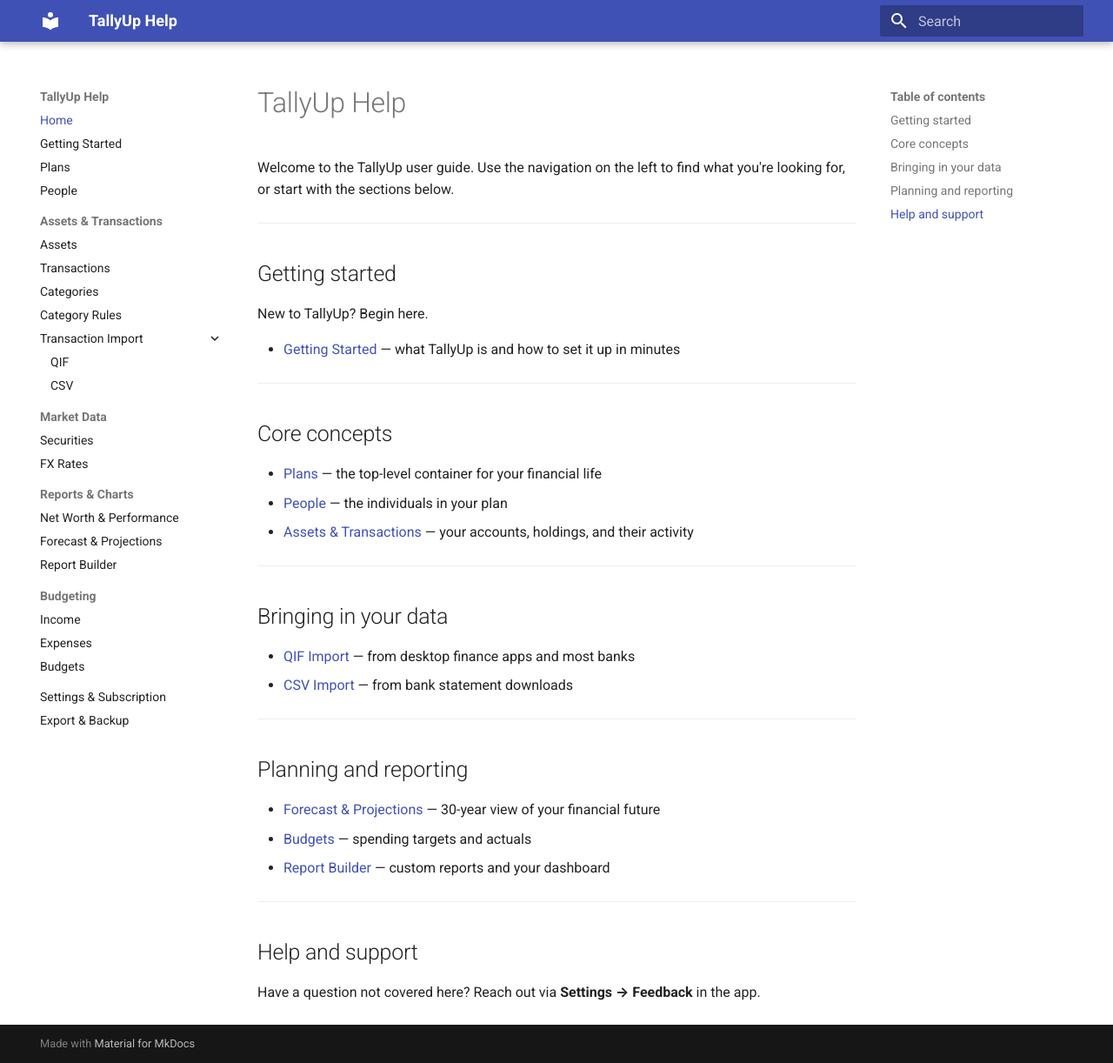
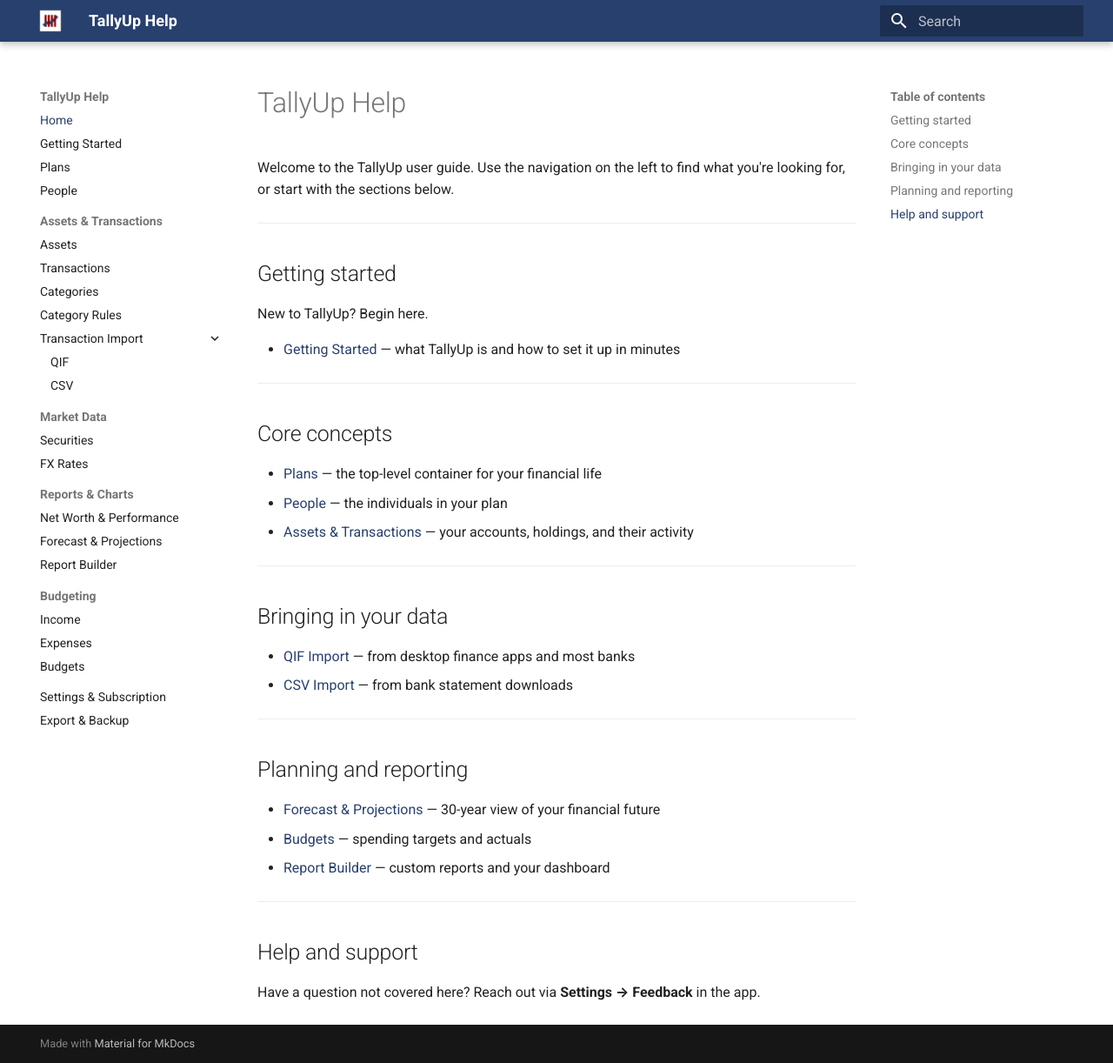
Before and after one commit to erikpb/tallyup-help, an MkDocs documentation site: the page built from docs/index.md, in a window 1280 px wide and 1222 px high. Shown: the whole window at 87% size. Built offline with MkDocs 1.6.1 and Material for MkDocs 9.7.7, drawn with Linux system fonts in a browser that asks for light colours.

Commit message:
Apply TallyUp branding and site configuration
- Replace default Material blue with customBlue (#28406E) via extra.css
- Add app icon as logo and favicon (resized from 1024px to 64px)
- Set custom domain to help.tally-up.app
- Consolidate assets and stylesheets under docs/_assets/
- Gitignore three unreleased feature docs (Capital Gains, Bank Connections, Funding Rules)

Co-Authored-By: Claude Sonnet 4.6 <noreply@anthropic.com>

```diff
--- /dev/null
+++ b/docs/_assets/stylesheets/extra.css
@@ -0,0 +1,21 @@
+/* TallyUp brand colours — derived from customBlue (#28406E light / #7AB2FF dark) */
+
+[data-md-color-scheme="default"] {
+  --md-primary-fg-color:        #28406E;
+  --md-primary-fg-color--light: #3d5a9a;
+  --md-primary-fg-color--dark:  #1c2e52;
+  --md-primary-bg-color:        #ffffff;
+  --md-primary-bg-color--light: rgba(255, 255, 255, 0.7);
+  --md-accent-fg-color:         #28406E;
+  --md-accent-fg-color--transparent: rgba(40, 64, 110, 0.1);
+  --md-typeset-a-color:         #28406E;
+}
+
+[data-md-color-scheme="slate"] {
+  --md-primary-fg-color:        #7AB2FF;
+  --md-primary-fg-color--light: #a8cbff;
+  --md-primary-fg-color--dark:  #5a90e0;
+  --md-accent-fg-color:         #7AB2FF;
+  --md-accent-fg-color--transparent: rgba(122, 178, 255, 0.1);
+  --md-typeset-a-color:         #7AB2FF;
+}
--- a/mkdocs.yml
+++ b/mkdocs.yml
@@ -1,9 +1,15 @@
 site_name: TallyUp Help
 site_description: User guide for TallyUp — personal financial planning
-site_url: https://ebo.github.io/tallyup-help/
+site_url: https://help.tally-up.app/
 
 theme:
   name: material
+  logo: _assets/logo.png
+  favicon: _assets/logo.png
+  palette:
+    - scheme: default
+      primary: custom
+      accent: custom
   features:
     - navigation.sections
     - navigation.expand
@@ -11,6 +17,9 @@ theme:
     - search.highlight
     - search.suggest
     - content.action.edit
+
+extra_css:
+  - _assets/stylesheets/extra.css
 
 markdown_extensions:
   - admonition
```
Also changed, not shown: docs/_assets/logo.png (added), 1 other file.
